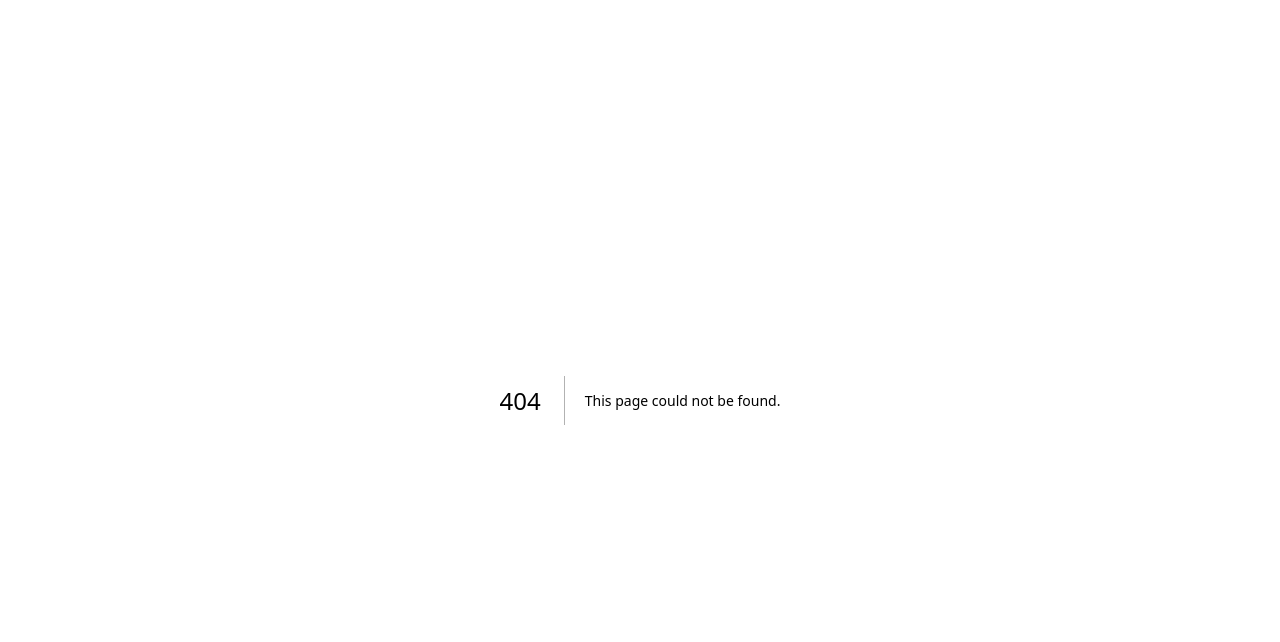
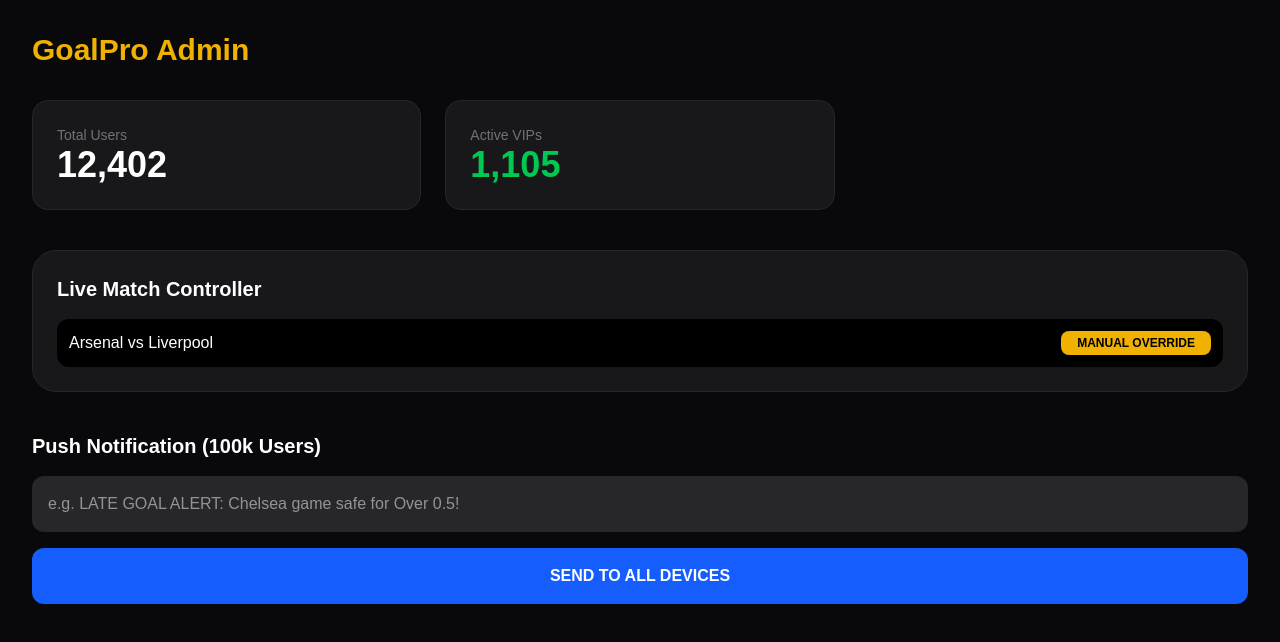
Before and after one commit to sikhokele-crypto/goalpro-v2, a Next.js app: page /admin in a window 1280 px wide. Before the commit this address had no page. Shown: the top 642 px of the page. Built offline with nearby package versions, Linux system fonts and the light colour scheme.

Commit message:
Create page.tsx

```diff
--- /dev/null
+++ b/app/admin/page.tsx
@@ -0,0 +1,49 @@
+"use client";
+import { useState } from "react";
+
+export default function AdminPanel() {
+  const [msg, setMsg] = useState("");
+
+  const sendGlobalAlert = async () => {
+    // This calls a server action to push to all 100k users
+    alert("Sending Alert: " + msg);
+  };
+
+  return (
+    <div className="p-8 bg-zinc-950 min-h-screen text-white">
+      <h1 className="text-3xl font-bold mb-8 text-yellow-500">GoalPro Admin</h1>
+
+      <div className="grid grid-cols-1 md:grid-cols-3 gap-6 mb-10">
+        <div className="bg-zinc-900 p-6 rounded-2xl border border-zinc-800">
+          <p className="text-zinc-500 text-sm">Total Users</p>
+          <p className="text-4xl font-black">12,402</p>
+        </div>
+        <div className="bg-zinc-900 p-6 rounded-2xl border border-zinc-800">
+          <p className="text-zinc-500 text-sm">Active VIPs</p>
+          <p className="text-4xl font-black text-green-500">1,105</p>
+        </div>
+      </div>
+
+      <section className="bg-zinc-900 p-6 rounded-3xl border border-zinc-800">
+        <h2 className="text-xl font-bold mb-4">Live Match Controller</h2>
+        {/* List of 150+ games with "Edit" buttons */}
+        <div className="space-y-2">
+          <div className="flex justify-between items-center p-3 bg-black rounded-xl">
+            <span>Arsenal vs Liverpool</span>
+            <button className="bg-yellow-500 text-black px-4 py-1 rounded-lg font-bold text-xs">MANUAL OVERRIDE</button>
+          </div>
+        </div>
+      </section>
+
+      <section className="mt-10">
+        <h2 className="text-xl font-bold mb-4">Push Notification (100k Users)</h2>
+        <input
+          onChange={(e) => setMsg(e.target.value)}
+          className="w-full bg-zinc-800 p-4 rounded-xl mb-4"
+          placeholder="e.g. LATE GOAL ALERT: Chelsea game safe for Over 0.5!"
+        />
+        <button onClick={sendGlobalAlert} className="w-full bg-blue-600 py-4 rounded-xl font-bold">SEND TO ALL DEVICES</button>
+      </section>
+    </div>
+  );
+}
```
